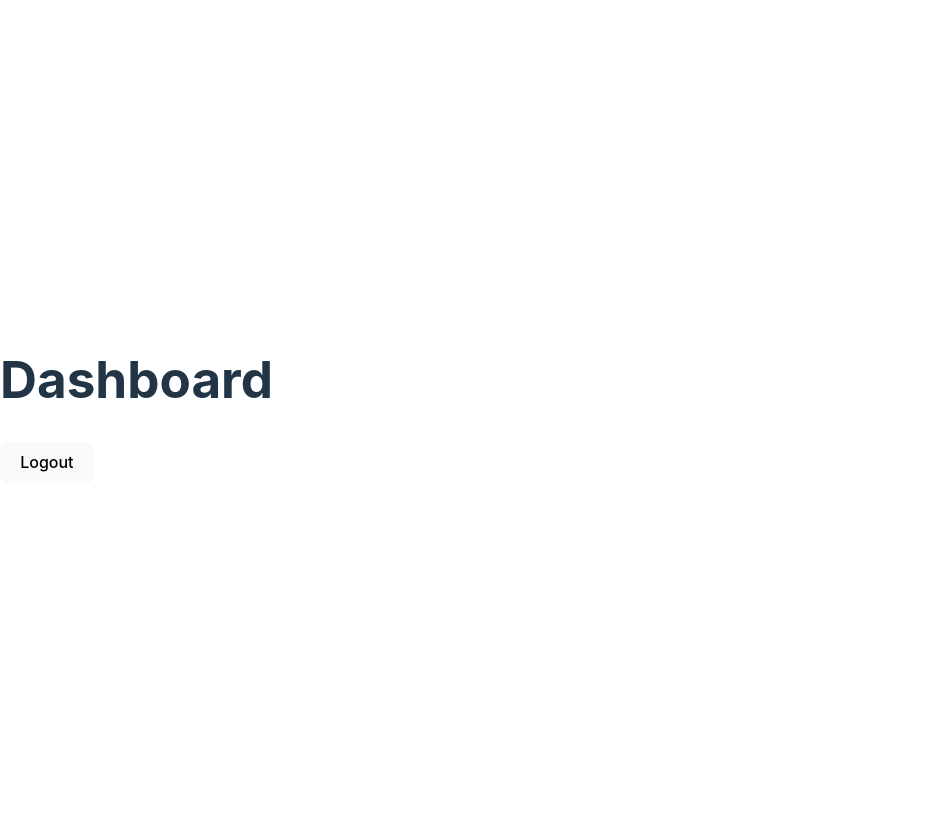
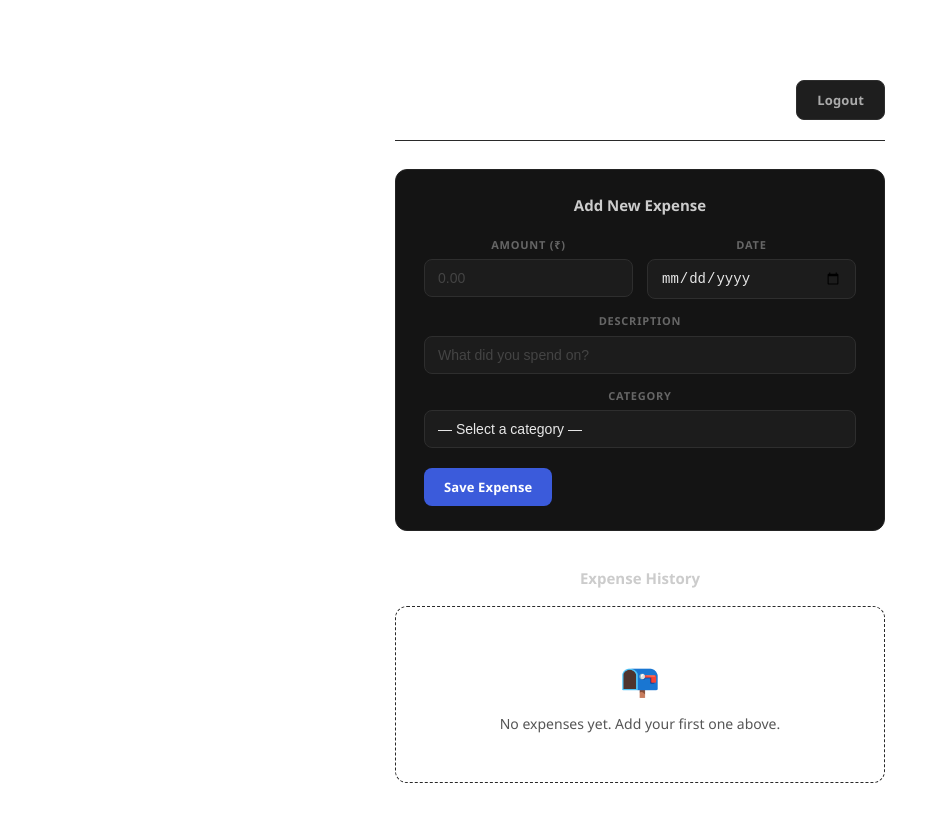
Before and after one commit to nachiketapte1404/expense_tracker1, a React (Vite) app in the folder frontend/: page /dashboard in a window 1280 px wide. Shown: the top 822 px of the page, without its empty margins (0-945 px from the left). Before the commit the page ends 800 px from the top, so only its background shows below. Built offline with nearby package versions, Linux system fonts and the light colour scheme; sample sign-in values are in the browser's storage.

Commit message:
added Dashboard page for expense CRUD operations and history

```diff
--- a/frontend/src/pages/Dashboard.jsx
+++ b/frontend/src/pages/Dashboard.jsx
@@ -1,31 +1,259 @@
-import { useEffect } from "react";
+import { useState, useEffect } from "react";
 import { useNavigate } from "react-router-dom";
+import * as api from "../api";
+import "./Dashboard.css";
+import "../App.css";
 
 function Dashboard() {
   const navigate = useNavigate();
+  const [expenses, setExpenses] = useState([]);
+  const [categories, setCategories] = useState([]);
+  const [formData, setFormData] = useState({
+    amount: '',
+    description: '',
+    expense_date: '',
+    category_id: ''
+  });
+  const [editingId, setEditingId] = useState(null);
+  const [toast, setToast] = useState(null);
 
   useEffect(() => {
     const token = localStorage.getItem("token");
-
     if (!token) {
       navigate("/");
+    } else {
+      loadExpenses();
+      loadCategories();
     }
   }, []);
+
+  const showToast = (msg, type = "success") => {
+    setToast({ msg, type });
+    setTimeout(() => setToast(null), 3000);
+  };
 
   const logout = () => {
     localStorage.removeItem("token");
     navigate("/");
   };
 
+  const loadExpenses = async () => {
+    try {
+      const res = await api.fetchExpenses();
+      setExpenses(res.data);
+    } catch (err) {
+      console.error("Error fetching expenses:", err);
+    }
+  };
+
+  const loadCategories = async () => {
+    try {
+      const res = await api.fetchCategories();
+      setCategories(res.data);
+    } catch (err) {
+      console.error("Error fetching categories:", err);
+    }
+  };
+
+  const handleChange = (e) => {
+    setFormData({ ...formData, [e.target.name]: e.target.value });
+  };
+
+  const handleSubmit = async (e) => {
+    e.preventDefault();
+    try {
+      if (editingId) {
+        await api.updateExpense(editingId, formData);
+        showToast("Expense updated.");
+      } else {
+        await api.createExpense(formData);
+        showToast("Expense added.");
+      }
+      setFormData({ amount: '', description: '', expense_date: '', category_id: '' });
+      setEditingId(null);
+      loadExpenses();
+    } catch (err) {
+      showToast("Something went wrong.", "error");
+      console.error("Submission failed:", err);
+    }
+  };
+
+  const handleEdit = (expense) => {
+    setEditingId(expense.id);
+    const formattedDate = expense.expense_date ? expense.expense_date.split('T')[0] : '';
+    setFormData({
+      amount: expense.amount,
+      description: expense.description,
+      expense_date: formattedDate,
+      category_id: expense.category_id
+    });
+    window.scrollTo({ top: 0, behavior: 'smooth' });
+  };
+
+  const handleCancel = () => {
+    setEditingId(null);
+    setFormData({ amount: '', description: '', expense_date: '', category_id: '' });
+  };
+
+  const handleDelete = async (id) => {
+    if (window.confirm("Delete this expense?")) {
+      try {
+        await api.deleteExpense(id);
+        showToast("Expense deleted.");
+        loadExpenses();
+      } catch (err) {
+        showToast("Delete failed.", "error");
+        console.error("Delete failed:", err);
+      }
+    }
+  };
+
+  const getCategoryName = (id) => {
+    const cat = categories.find(c => String(c.id) === String(id));
+    return cat ? cat.category_name : "—";
+  };
+
+  const total = expenses.reduce((sum, e) => sum + Number(e.amount), 0);
+
   return (
-    <div>
-      <h1>Dashboard</h1>
+    <div className="dashboard-page-wrapper">
 
-      <button onClick={logout}>
-        Logout
-      </button>
+      {toast && (
+        <div className={`toast toast-${toast.type}`}>{toast.msg}</div>
+      )}
+
+      {/* HEADER */}
+      <div className="dashboard-header-row">
+        <div>
+          <h1>Expense Tracker</h1>
+        </div>
+        <button onClick={logout} className="btn btn-logout">Logout</button>
+      </div>
+
+      {/* SUMMARY PILL */}
+      {expenses.length > 0 && (
+        <div className="summary-bar">
+          <span className="summary-count">{expenses.length} expense{expenses.length !== 1 ? 's' : ''}</span>
+          <span className="summary-divider">·</span>
+          <span className="summary-total">Total: <strong>₹{total.toFixed(2)}</strong></span>
+        </div>
+      )}
+
+      {/* FORM CARD */}
+      <div className={`form-card ${editingId ? 'form-card--editing' : ''}`}>
+        <h3 className="form-card-title">
+          {editingId ? "✏️ Edit Expense" : "Add New Expense"}
+        </h3>
+        <form onSubmit={handleSubmit} className="expense-form">
+          <div className="form-grid">
+            <div className="form-group">
+              <label>Amount (₹)</label>
+              <input
+                type="number"
+                step="0.01"
+                name="amount"
+                placeholder="0.00"
+                value={formData.amount}
+                onChange={handleChange}
+                required
+              />
+            </div>
+            <div className="form-group">
+              <label>Date</label>
+              <input
+                type="date"
+                name="expense_date"
+                value={formData.expense_date}
+                onChange={handleChange}
+                required
+              />
+            </div>
+            <div className="form-group form-group--full">
+              <label>Description</label>
+              <input
+                type="text"
+                name="description"
+                placeholder="What did you spend on?"
+                value={formData.description}
+                onChange={handleChange}
+                required
+              />
+            </div>
+            <div className="form-group form-group--full">
+              <label>Category</label>
+              <select name="category_id" value={formData.category_id} onChange={handleChange} required>
+                <option value="">— Select a category —</option>
+                {categories.map(cat => (
+                  <option key={cat.id} value={cat.id}>{cat.category_name}</option>
+                ))}
+              </select>
+            </div>
+          </div>
+
+          <div className="btn-group">
+            <button type="submit" className="btn btn-primary">
+              {editingId ? "Update Expense" : "Save Expense"}
+            </button>
+            {editingId && (
+              <button type="button" className="btn btn-cancel" onClick={handleCancel}>
+                Cancel
+              </button>
+            )}
+          </div>
+        </form>
+      </div>
+
+      {/* EXPENSE HISTORY */}
+      <div className="history-section">
+        <h3 className="history-section-title">Expense History</h3>
+
+        {expenses.length === 0 ? (
+          <div className="empty-state">
+            <span className="empty-icon">📭</span>
+            <p>No expenses yet. Add your first one above.</p>
+          </div>
+        ) : (
+          <div className="expense-table-container">
+            <table className="expense-table">
+              <thead>
+                <tr>
+                  <th>Date</th>
+                  <th>Description</th>
+                  <th>Category</th>
+                  <th>Amount</th>
+                  <th>Actions</th>
+                </tr>
+              </thead>
+              <tbody>
+                {expenses.map((exp) => (
+                  <tr key={exp.id}>
+                    <td className="col-date" data-label="Date">
+                      {new Date(exp.expense_date).toLocaleDateString('en-IN', {
+                        day: '2-digit', month: 'short', year: 'numeric'
+                      })}
+                    </td>
+                    <td className="col-desc" data-label="Description">{exp.description}</td>
+                    <td data-label="Category">
+                      <span className="category-badge">
+                        {getCategoryName(exp.category_id)}
+                      </span>
+                    </td>
+                    <td className="col-amount" data-label="Amount">₹{Number(exp.amount).toFixed(2)}</td>
+                    <td>
+                      <div className="action-badge-group">
+                        <button onClick={() => handleEdit(exp)} className="btn btn-edit">Edit</button>
+                        <button onClick={() => handleDelete(exp.id)} className="btn btn-delete">Delete</button>
+                      </div>
+                    </td>
+                  </tr>
+                ))}
+              </tbody>
+            </table>
+          </div>
+        )}
+      </div>
+
     </div>
   );
 }
-
 export default Dashboard;
```
